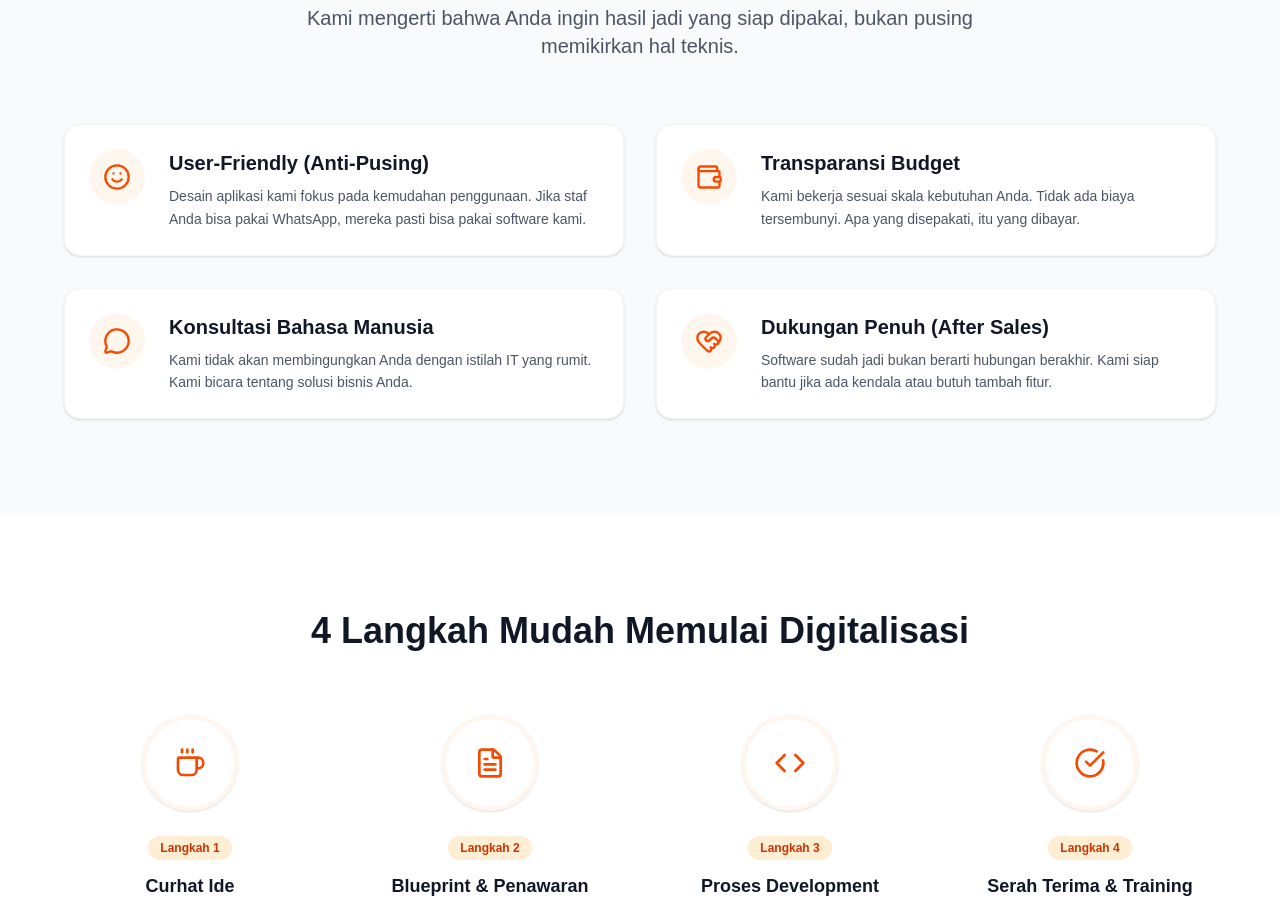
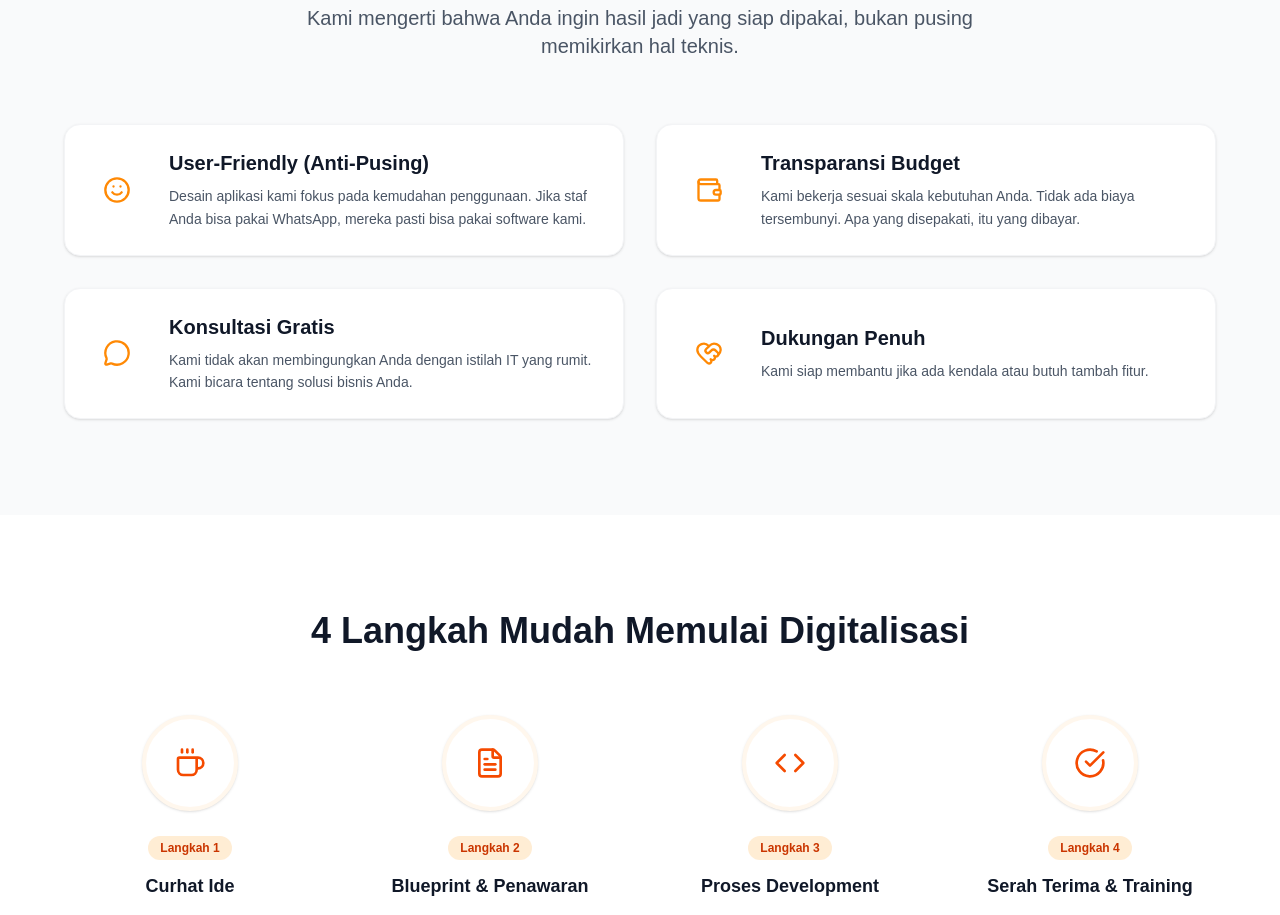
Before and after one commit to Nexa-Code-Studio/landing, a Next.js app: page / in a window 1280 px wide. Shown: the part 3860-4775 px from the top of the page. Built offline with nearby package versions, Linux system fonts and the light colour scheme.

Commit message:
update: update card why us

```diff
--- a/src/components/sections/WhyUs.tsx
+++ b/src/components/sections/WhyUs.tsx
@@ -16,13 +16,13 @@ const reasons = [
     },
     {
         icon: MessageCircle,
-        title: "Konsultasi Bahasa Manusia",
+        title: "Konsultasi Gratis",
         desc: "Kami tidak akan membingungkan Anda dengan istilah IT yang rumit. Kami bicara tentang solusi bisnis Anda.",
     },
     {
         icon: HeartHandshake,
-        title: "Dukungan Penuh (After Sales)",
-        desc: "Software sudah jadi bukan berarti hubungan berakhir. Kami siap bantu jika ada kendala atau butuh tambah fitur.",
+        title: "Dukungan Penuh",
+        desc: "Kami siap membantu jika ada kendala atau butuh tambah fitur.",
     },
 ];
 
@@ -47,14 +47,14 @@ export default function WhyUs() {
                             whileInView={{ opacity: 1, x: 0 }}
                             transition={{ delay: i * 0.1, duration: 0.5 }}
                             viewport={{ once: true }}
-                            className="flex gap-6 p-6 rounded-2xl bg-white shadow-sm border border-gray-100 hover:shadow-md transition-all"
+                            className="group bg-white p-6 rounded-2xl shadow-sm border border-gray-100 hover:shadow-md hover:bg-orange-400 transition-all duration-300 flex items-center gap-6"
                         >
-                            <div className="shrink-0 w-14 h-14 bg-orange-50 rounded-full flex items-center justify-center text-orange-600">
+                            <div className="shrink-0 w-14 h-14 flex items-center justify-center text-orange-400 group-hover:text-white transition-colors">
                                 <r.icon size={28} />
                             </div>
                             <div>
-                                <h3 className="text-xl font-bold text-gray-900 mb-2">{r.title}</h3>
-                                <p className="text-gray-600 leading-relaxed text-sm">{r.desc}</p>
+                                <h3 className="text-xl font-bold text-gray-900 mb-2 group-hover:text-white transition-colors">{r.title}</h3>
+                                <p className="text-gray-600 leading-relaxed text-sm group-hover:text-orange-50 transition-colors">{r.desc}</p>
                             </div>
                         </motion.div>
                     ))}
```
